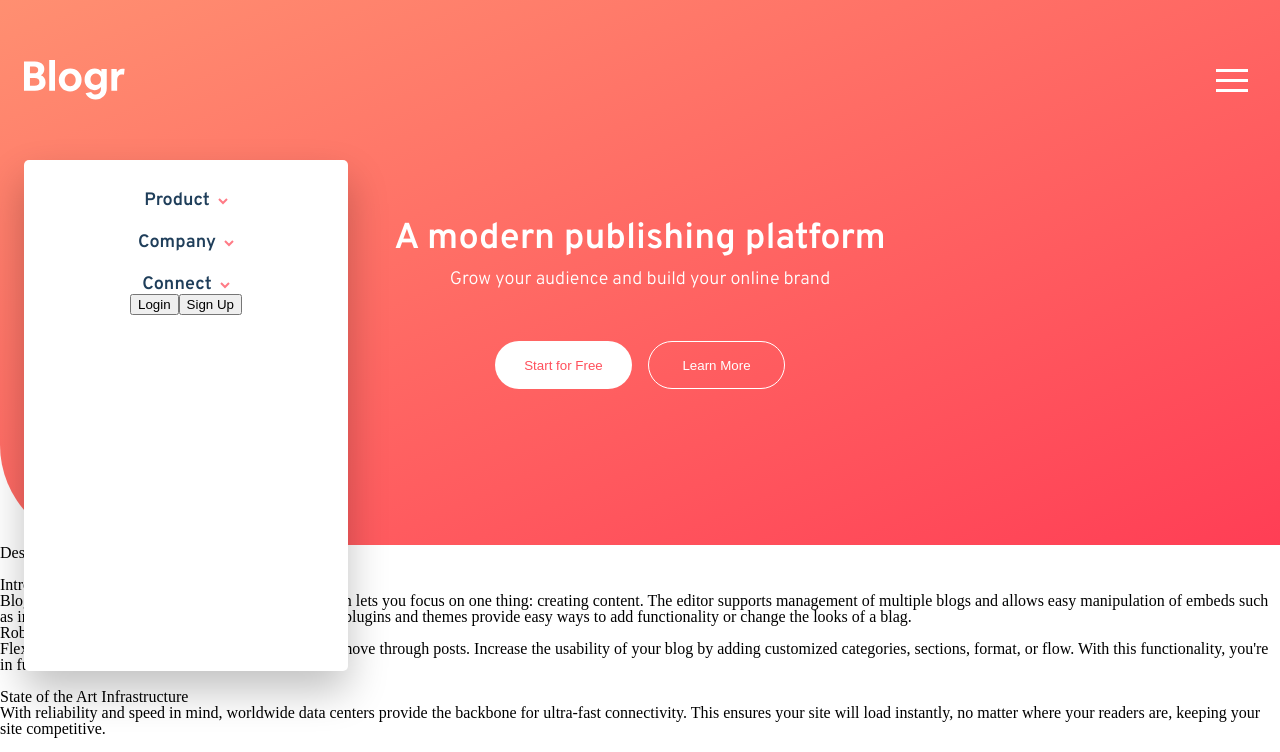
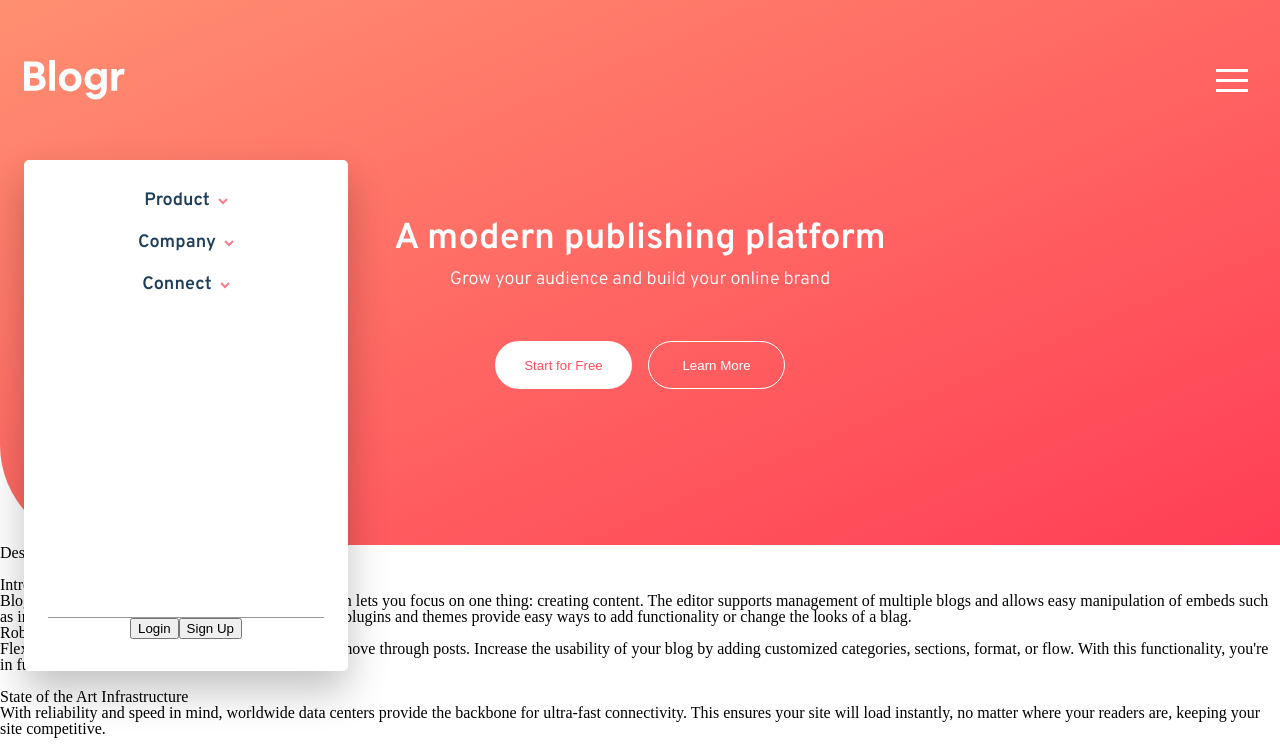
Before and after one commit to romofel/fm-blogr_landing_page, a React (Create React App) app: page / in a window 1280 px wide. Shown: the top 752 px of the page. Built offline with nearby package versions, Linux system fonts and the light colour scheme.

Commit message:
Style the separator

```diff
--- a/src/App.css
+++ b/src/App.css
@@ -174,6 +174,13 @@ nav {
   margin-left: .5rem;
 }
 
+.separator {
+  margin-top: auto;
+  height: 1px;
+  background-color: #979797;
+  width: 100%;
+}
+
 .nav-bar {
   display: flex;
   justify-content: space-between;
```
